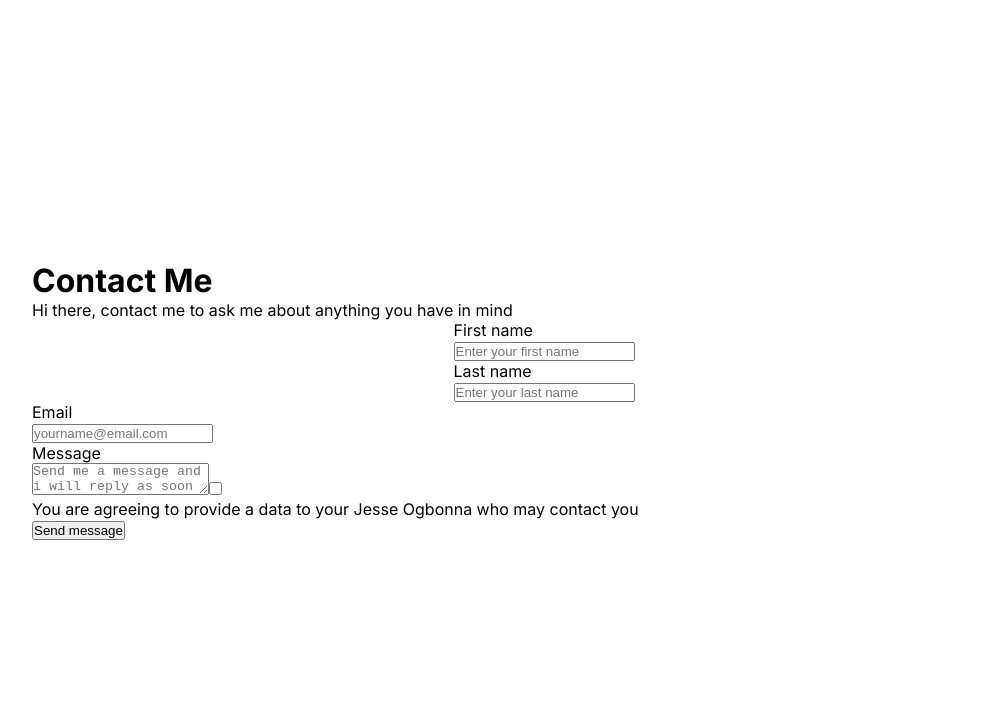
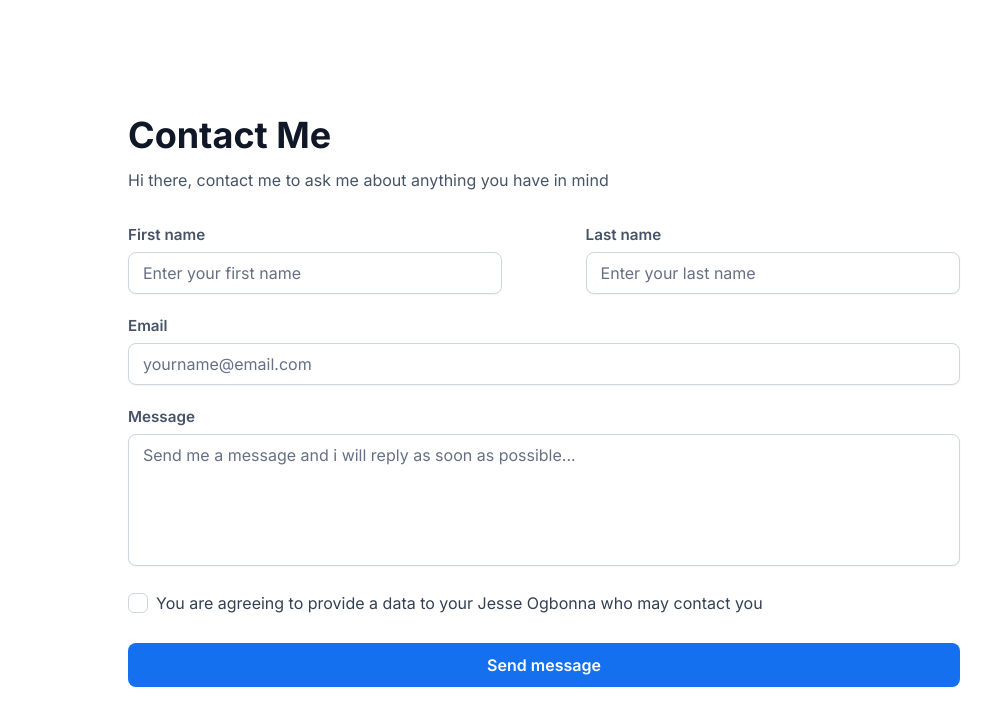
Before and after one commit to JesseOlisa/linktree, a React (Vite) app: page /contact in a window 1280 px wide. Shown: the top 726 px of the page, without its empty margins (96-1087 px from the left). Built offline with nearby package versions, Linux system fonts and the light colour scheme.

Commit message:
style: completes styles for contact form

```diff
--- a/src/index.css
+++ b/src/index.css
@@ -1,13 +1,14 @@
-@import url('https://fonts.googleapis.com/css2?family=Inter:wght@400;600;700&display=swap');
+@import url('https://fonts.googleapis.com/css2?family=Inter:wght@400;500;600;700&display=swap');
 * {
   box-sizing: border-box;
   margin: 0;
   padding: 0;
 }
 
-body {
+body,html {
   display: flex;
   place-items: center;
+  min-width: 100%;
   min-height: 100vh;
   overflow-x: hidden;
   font-family: 'Inter', sans-serif;
--- a/src/page/components/Contact.css
+++ b/src/page/components/Contact.css
@@ -1,8 +1,153 @@
+.contact {
+    max-width: 52rem;
+    margin-inline: auto !important;
+}
+header h1, header p {
+    margin-block: .8rem;
+}
+h1{
+    color: #101828;
+    font-size: 2.25rem;
+}
+p {
+    color: #475467;
+}
+form {
+    margin-top: 2.2rem;
+    color: #344054;
+}
+form p {
+    font-size: .95rem;
+    font-weight: 600;
+}
+form label {
+    display: block;
+    margin-bottom: 1.4rem !important;
+}
+form input[type="text"], textarea {
+    margin-top: .5rem;
+    padding: .625rem .875rem;
+    font-size: 1rem;
+    color:#101828;
+    font-weight: 500;
+    font-family: 'Inter', sans-serif;
+    border: 1px solid #D0D5DD;
+    border-radius: 8px;
+    box-shadow: 0px 1px 2px rgba(16, 24, 40, 0.05);
+    width: 100%
+}
+form input[type="text"]::placeholder, textarea::placeholder {
+    color: #667085;
+    opacity: 1;
+    font-weight: 400;
+}
+form input[type="text"]:focus, textarea:focus {
+    border: 1.8px solid #84CAFF;
+    box-shadow: 0px 1px 2px rgba(16, 24, 40, 0.05);
+    outline: none;
+}
+textarea {
+    min-height: 8.25rem;
+    resize: none;
+}
+textarea:focus{
+    box-shadow: 0px 1px 2px rgba(16, 24, 40, 0.05), 0px 0px 0px 4px #D1E9FF
+}
 .name--container{
-    flex-direction: row;
+    flex-direction: row !important;
+    justify-content: space-between !important;
     flex-wrap: wrap;
     min-width: 100%;
 }
+.name--container label {
+    width: 45%;
+}
 .name--container input{
-    min-width: 50%;
+    min-width: 100%;
 }
+.consent--container {
+    display: flex;
+}
+input[type="checkbox"]{
+    margin-right: .5rem !important;
+    -webkit-appearance: none;
+    appearance: none;
+    background-color: #fff;
+    width: 1.25rem;
+    height: 1.25rem;
+    border: 1px solid #D0D5DD;
+    border-radius: 6px;
+    margin: 0;
+    display: inline-flex;
+    justify-content: center;
+    align-items: center;
+    flex-direction: row !important;
+}
+input[type="checkbox"]:checked {
+    border: 1px solid #1570EF
+}
+input[type="checkbox"]::before {
+    content: "";
+    width: 0.75rem;
+    height: 0.75rem;
+    transform: scale(0);
+    transition: 120ms transform ease-in-out;
+    background: url('../../assets/check-Icon.svg') no-repeat;
+    /* border: 1px solid #1570EF; */
+    margin-top: .1rem
+}
+input[type="checkbox"]:checked::before {
+    transform: scale(1);
+}
+input[type="checkbox"]:focus {
+    border: 1px solid #84CAFF;
+    box-shadow: 0px 0px 0px 4px #D1E9FF;
+    outline: none;
+}
+input[type="checkbox"]:disabled {
+    background: #F2F4F7;
+    border: 1px solid #D0D5DD;
+    border-radius: 6px;
+}
+.btn {
+    width: 100%;
+    padding: 0.75rem 1.25rem;
+    background: #1570EF;
+    box-shadow: 0px 1px 2px rgba(16, 24, 40, 0.05);
+    border-radius: 8px;
+    font-family: 'Inter', sans-serif;
+    font-size: 1rem;
+    font-weight: 600;
+    border: none;
+    color: #ffffff;
+    margin-top: .5rem;
+    cursor: pointer;
+    transition: 250ms background ease-in-out;
+}
+.btn:hover{
+    background: #175CD3;
+}
+.btn:focus{
+    box-shadow: 0px 1px 2px rgba(16, 24, 40, 0.05), 0px 0px 0px 4px #D1E9FF;
+}
+.btn:disabled{
+    background: #B2DDFF;
+}
+
+@media screen and (max-width: 890px) {
+    .contact {
+        margin-inline: 10% !important;
+    }
+}
+
+@media screen and (max-width: 540px) {
+    .contact {
+        margin-inline: 5% !important;
+    }
+    .name--container{
+        flex-direction: column !important;
+    }
+    .name--container label {
+        width: 100%;
+    }
+}
--- a/src/page/components/Contact.jsx
+++ b/src/page/components/Contact.jsx
@@ -3,7 +3,7 @@ import './Contact.css'
 
 const Contact = () => {
   return (
-    <div className='main--container'>
+    <div className='main--container contact'>
         <header>
             <h1>Contact Me</h1>
             <p>Hi there, contact me to ask me about anything you have in mind</p>
@@ -50,16 +50,16 @@ const Contact = () => {
                     </textarea>
                 </label>
 
-                <label htmlFor="consent">
+                <label htmlFor="consent" className='consent--container'>
                     <input
                         type="checkbox"
                         id='consent'
                         name='consent'
                     />
-                    <p>You are agreeing to provide a data to your Jesse Ogbonna who may contact you</p>
+                    <span>You are agreeing to provide a data to your Jesse Ogbonna who may contact you</span>
                 </label>
 
-                <button id='btn__submit'>Send message</button>
+                <button id='btn__submit' className='btn'>Send message</button>
             </form>
         </main>
     </div>
```
Also changed, not shown: src/assets/check-Icon.svg (added).
